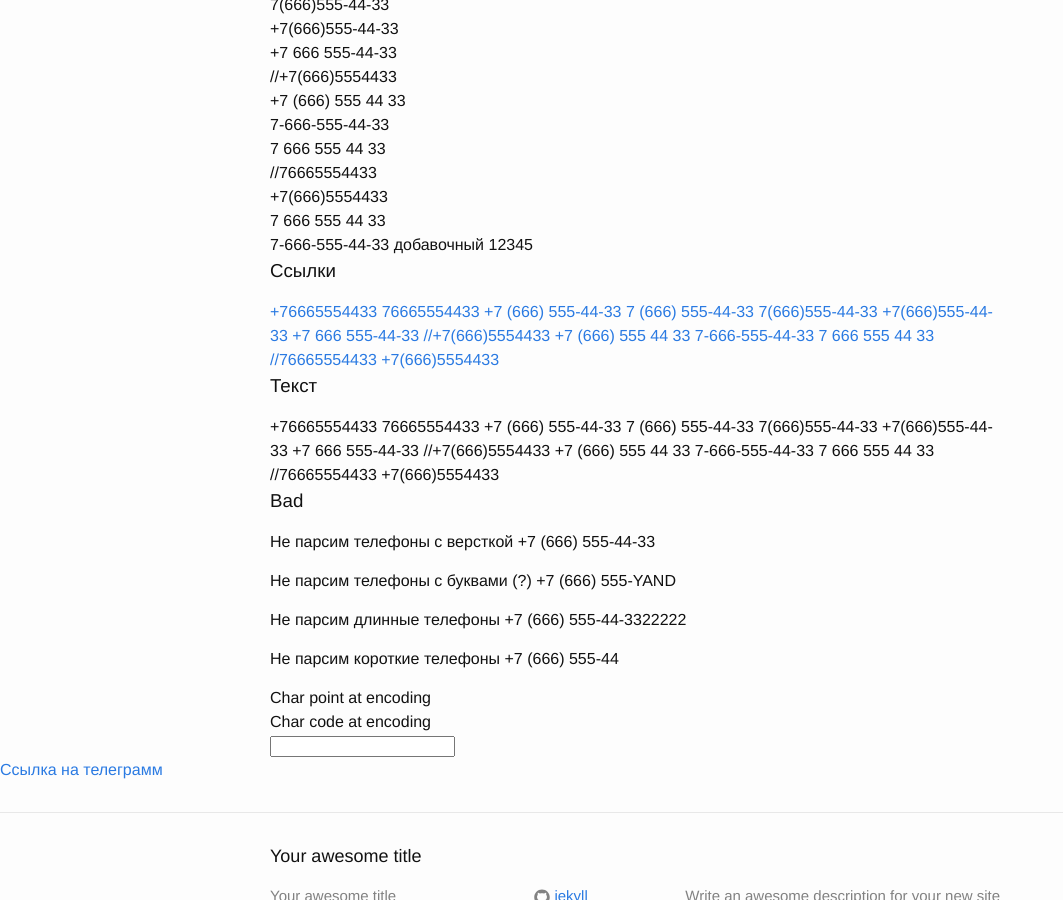
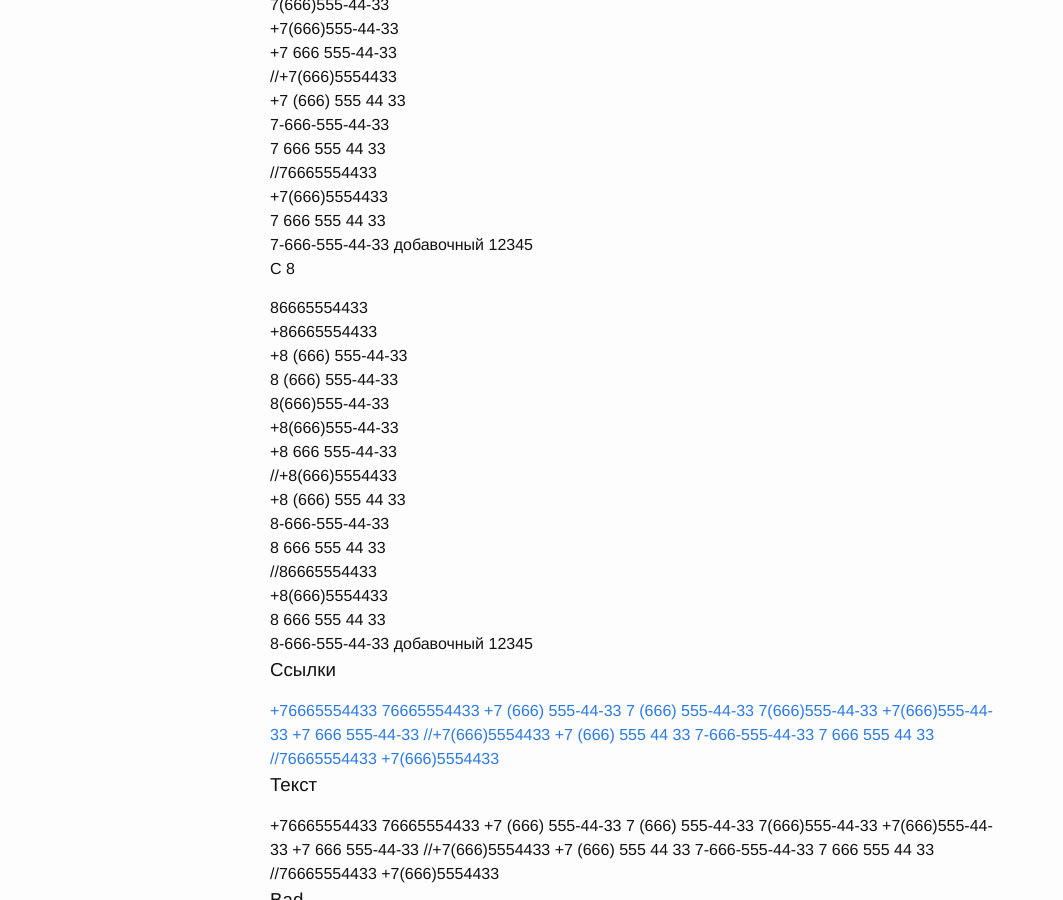
Before and after one commit to ddspb/ddspb.github.io, a Jekyll site: the page built from index.html, in a window 1280 px wide and 900 px high, scrolled down 4278 px. Shown: the whole window, without its empty margins (0-1063 px from the left). Built offline with Jekyll 4.4.1, drawn with Linux system fonts in a browser that asks for light colours.

Commit message:
Update index.html

```diff
--- a/index.html
+++ b/index.html
@@ -350,6 +350,23 @@ layout: default
       <div>+7(666)5554433</div>
       <div>7&nbsp;666&nbsp;555&nbsp;44&nbsp;33</div>
       <div>7-666-555-44-33 добавочный 12345</div>
+
+      <p>С 8</p>
+      <div>86665554433</div>
+      <div>+86665554433</div>
+      <div>+8 (666) 555-44-33</div>
+      <div>8 (666) 555-44-33</div>
+      <div>8(666)555-44-33</div>
+      <div>+8(666)555-44-33</div>
+      <div>+8 666 555-44-33</div>
+      <div>//+8(666)5554433</div>
+      <div>+8 (666) 555 44 33</div>
+      <div>8-666-555-44-33</div>
+      <div>8 666 555 44 33</div>
+      <div>//86665554433</div>
+      <div>+8(666)5554433</div>
+      <div>8&nbsp;666&nbsp;555&nbsp;44&nbsp;33</div>
+      <div>8-666-555-44-33 добавочный 12345</div>
     </div>
         <div>
       <h3>Ссылки</h3>
```
